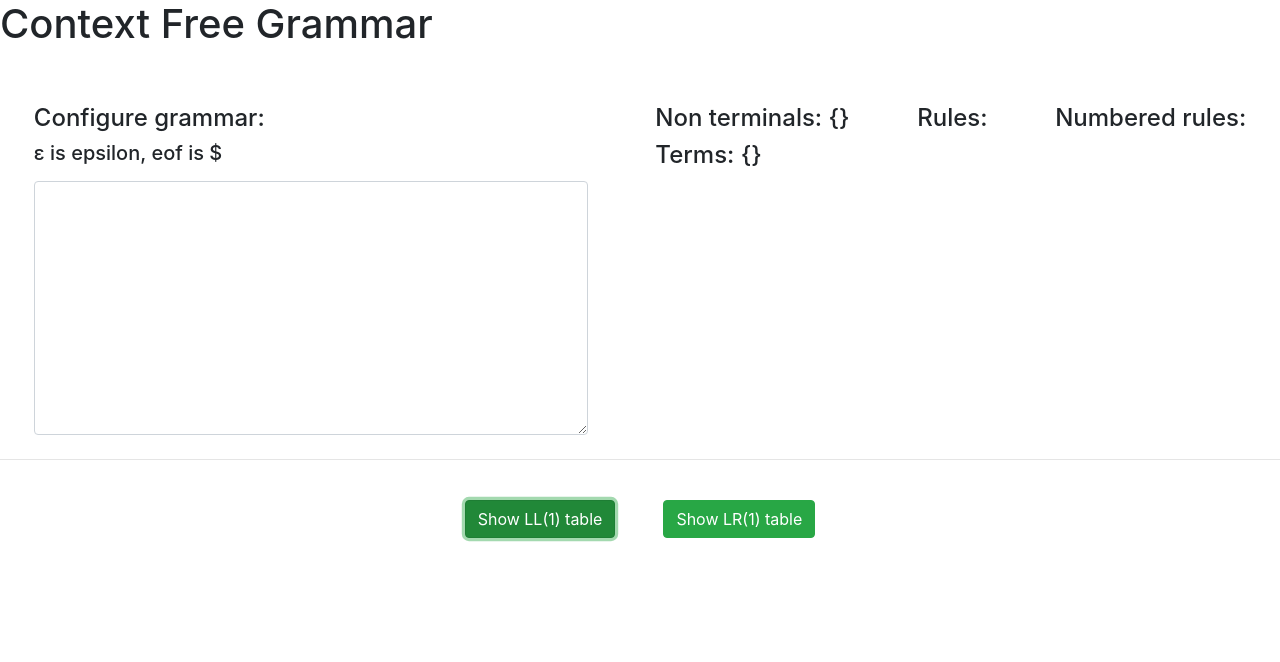
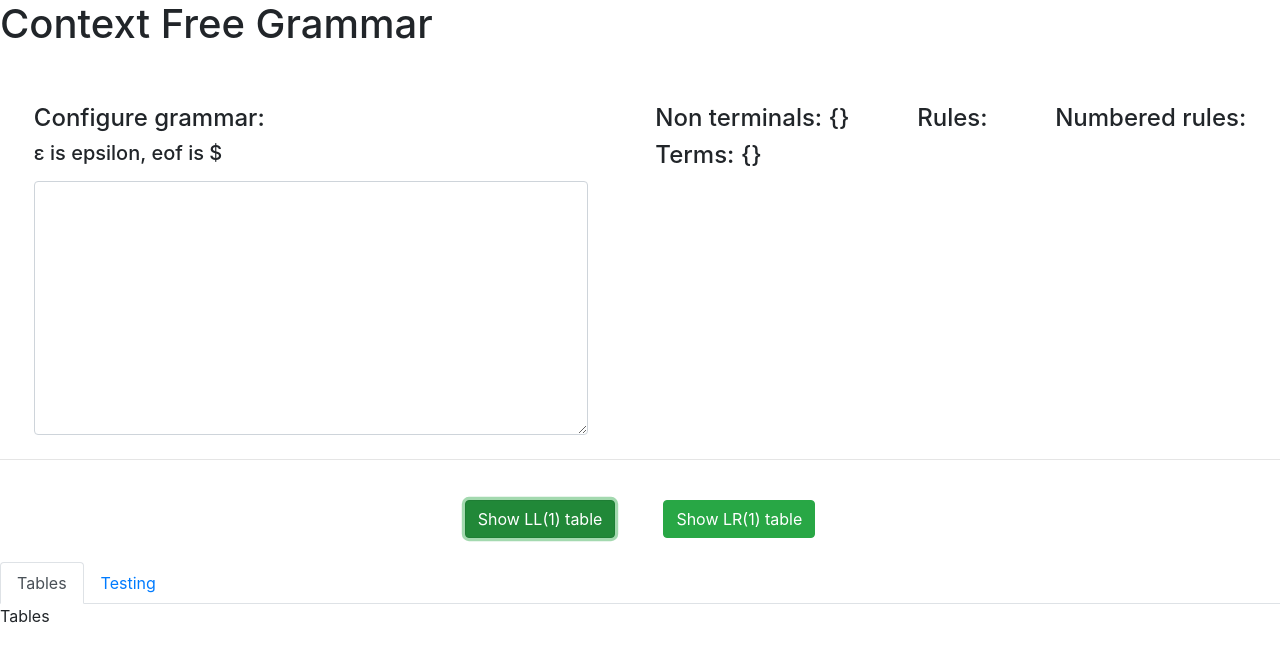
Before and after one commit to rht48/context-free-grammar-remake, an Angular app: page /home in a window 1280 px wide. Both pictures are taken after a click on the button "Show LL(1) table". Shown: the top 662 px of the page. Built offline with nearby package versions, Linux system fonts and the light colour scheme.

Commit message:
Add tabs

```diff
--- a/src/app/pages/home/components/calc-grammar/calc-grammar.component.html
+++ b/src/app/pages/home/components/calc-grammar/calc-grammar.component.html
@@ -6,3 +6,6 @@
         <button class="btn btn-success" (click)="calculateLR()">Show LR(1) table</button>
     </div>
 </div>
+
+<app-ll *ngIf="state === 1"></app-ll>
+<app-lr *ngIf="state === 2"></app-lr>
--- /dev/null
+++ b/src/app/pages/home/components/ll/ll.component.html
@@ -0,0 +1,6 @@
+<div>
+    <tabset>
+        <tab heading="Tables" id="tab1">Tables</tab>
+        <tab heading="Testing">Testing</tab>
+    </tabset>
+</div>
--- /dev/null
+++ b/src/app/pages/home/components/ll/ll.component.ts
@@ -0,0 +1,15 @@
+import { Component, OnInit } from '@angular/core';
+
+@Component({
+  selector: 'app-ll',
+  templateUrl: './ll.component.html',
+  styleUrls: ['./ll.component.scss']
+})
+export class LlComponent implements OnInit {
+
+  constructor() { }
+
+  ngOnInit(): void {
+  }
+
+}
--- /dev/null
+++ b/src/app/pages/home/components/lr/lr.component.html
@@ -0,0 +1 @@
+<p>lr works!</p>
--- /dev/null
+++ b/src/app/pages/home/components/lr/lr.component.ts
@@ -0,0 +1,15 @@
+import { Component, OnInit } from '@angular/core';
+
+@Component({
+  selector: 'app-lr',
+  templateUrl: './lr.component.html',
+  styleUrls: ['./lr.component.scss']
+})
+export class LrComponent implements OnInit {
+
+  constructor() { }
+
+  ngOnInit(): void {
+  }
+
+}
--- a/src/app/pages/home/home.module.ts
+++ b/src/app/pages/home/home.module.ts
@@ -8,6 +8,7 @@ import { ConfigGrammarComponent } from './components/config-grammar/config-gramm
 import { ModalModule } from 'ngx-bootstrap/modal';
 import { AccordionModule } from 'ngx-bootstrap/accordion';
 import { BsDropdownModule } from 'ngx-bootstrap/dropdown';
+import { TabsModule } from 'ngx-bootstrap/tabs';
 import { CalcGrammarComponent } from './components/calc-grammar/calc-grammar.component';
 import { TableComponent } from './components/table/table.component';
 import { ParseComponent } from './components/parse/parse.component';
@@ -16,6 +17,8 @@ import { NonTerminalsComponent } from './components/non-terminals/non-terminals.
 import { TermsComponent } from './components/terms/terms.component';
 import { RulesComponent } from './components/rules/rules.component';
 import { NumberedRulesComponent } from './components/numbered-rules/numbered-rules.component';
+import { LlComponent } from './components/ll/ll.component';
+import { LrComponent } from './components/lr/lr.component';
 
 @NgModule({
   imports: [
@@ -24,6 +27,7 @@ import { NumberedRulesComponent } from './components/numbered-rules/numbered-rul
     ModalModule.forRoot(),
     AccordionModule.forRoot(),
     BsDropdownModule.forRoot(),
+    TabsModule.forRoot(),
     FormsModule,
     ReactiveFormsModule
   ],
@@ -37,7 +41,9 @@ import { NumberedRulesComponent } from './components/numbered-rules/numbered-rul
     NonTerminalsComponent,
     TermsComponent,
     RulesComponent,
-    NumberedRulesComponent
+    NumberedRulesComponent,
+    LlComponent,
+    LrComponent
   ]
 })
 export class HomeModule {
```
Also changed, not shown: src/app/pages/home/components/ll/ll.component.scss (added), src/app/pages/home/components/lr/lr.component.scss (added), 2 other files (tests, documents, lock files or other folders).
